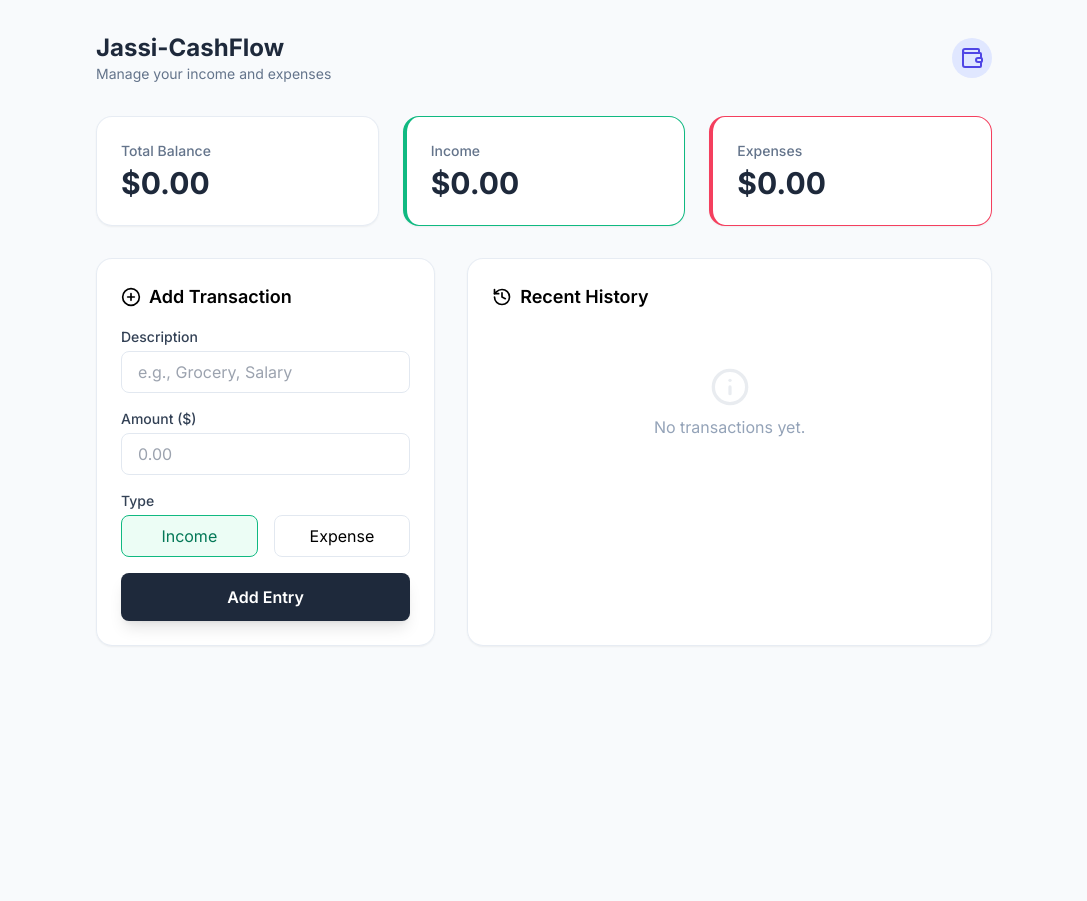
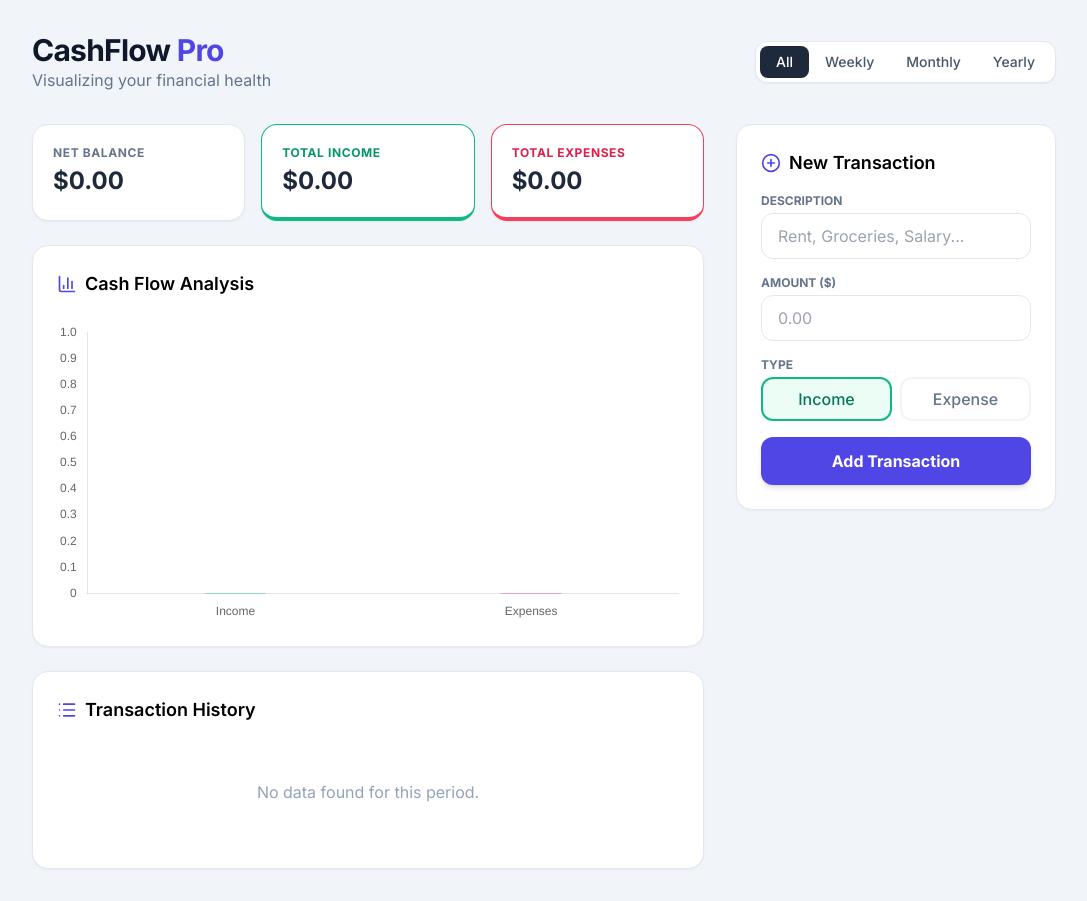
Before and after one commit to subratorb/Fin-app, a plain HTML site: page index.html in a window 1280 px wide. Shown: the whole page, without its empty margins (96-1183 px from the left). Before the commit the page ends 800 px from the top, so only its background shows below. Drawn offline with nearby package versions, Linux system fonts and the light colour scheme.

Commit message:
Upgraded to smart index.html for CashFlow Pro
Updated the title and styling for the finance tracker. Enhanced the layout and improved the transaction form. Changed local storage key for transactions.

```diff
--- a/index.html
+++ b/index.html
@@ -3,192 +3,248 @@
 <head>
     <meta charset="UTF-8">
     <meta name="viewport" content="width=device-width, initial-scale=1.0">
-    <title>Jassi-CashFlow | Personal Finance Tracker</title>
+    <title>CashFlow Pro | Smart Tracker</title>
     <script src="https://cdn.tailwindcss.com"></script>
     <script src="https://unpkg.com/lucide@latest"></script>
+    <script src="https://cdn.jsdelivr.net/npm/chart.js"></script>
     <style>
         @import url('https://fonts.googleapis.com/css2?family=Inter:wght@300;400;500;600;700&display=swap');
-        body { font-family: 'Inter', sans-serif; background-color: #f8fafc; }
-        .glass-card { background: rgba(255, 255, 255, 0.9); backdrop-filter: blur(10px); border: 1px solid rgba(226, 232, 240, 0.8); }
+        body { font-family: 'Inter', sans-serif; background-color: #f1f5f9; }
+        .glass-card { background: white; border: 1px solid #e2e8f0; }
+        .active-filter { background-color: #1e293b !important; color: white !important; }
     </style>
 </head>
 <body class="p-4 md:p-8">
 
-    <div class="max-w-4xl mx-auto">
-        <header class="flex justify-between items-center mb-8">
+    <div class="max-w-5xl mx-auto">
+        <header class="flex flex-col md:flex-row justify-between items-start md:items-center mb-8 gap-4">
             <div>
-                <h1 class="text-2xl font-bold text-slate-800">Jassi-CashFlow</h1>
-                <p class="text-slate-500 text-sm">Manage your income and expenses</p>
+                <h1 class="text-3xl font-bold text-slate-900 tracking-tight">CashFlow <span class="text-indigo-600">Pro</span></h1>
+                <p class="text-slate-500">Visualizing your financial health</p>
             </div>
-            <div class="bg-indigo-100 p-2 rounded-full text-indigo-600">
-                <i data-lucide="wallet"></i>
+
+            <div class="flex bg-white p-1 rounded-xl shadow-sm border border-slate-200">
+                <button onclick="setFilter('all')" id="filter-all" class="px-4 py-1.5 rounded-lg text-sm font-medium text-slate-600 transition-all active-filter">All</button>
+                <button onclick="setFilter('weekly')" id="filter-weekly" class="px-4 py-1.5 rounded-lg text-sm font-medium text-slate-600 transition-all">Weekly</button>
+                <button onclick="setFilter('monthly')" id="filter-monthly" class="px-4 py-1.5 rounded-lg text-sm font-medium text-slate-600 transition-all">Monthly</button>
+                <button onclick="setFilter('yearly')" id="filter-yearly" class="px-4 py-1.5 rounded-lg text-sm font-medium text-slate-600 transition-all">Yearly</button>
             </div>
         </header>
 
-        <div class="grid grid-cols-1 md:grid-cols-3 gap-6 mb-8">
-            <div class="glass-card p-6 rounded-2xl shadow-sm">
-                <p class="text-slate-500 text-sm font-medium mb-1">Total Balance</p>
-                <h2 id="total-balance" class="text-3xl font-bold text-slate-800">$0.00</h2>
-            </div>
-            <div class="glass-card p-6 rounded-2xl shadow-sm border-l-4 border-emerald-500">
-                <p class="text-slate-500 text-sm font-medium mb-1 text-emerald-600">Income</p>
-                <h2 id="total-income" class="text-3xl font-bold text-slate-800">$0.00</h2>
-            </div>
-            <div class="glass-card p-6 rounded-2xl shadow-sm border-l-4 border-rose-500">
-                <p class="text-slate-500 text-sm font-medium mb-1 text-rose-600">Expenses</p>
-                <h2 id="total-expense" class="text-3xl font-bold text-slate-800">$0.00</h2>
-            </div>
-        </div>
+        <div class="grid grid-cols-1 lg:grid-cols-3 gap-8">
 
-        <div class="grid grid-cols-1 lg:grid-cols-5 gap-8">
-            <div class="lg:col-span-2">
+            <div class="lg:col-span-2 space-y-6">
+                <div class="grid grid-cols-1 md:grid-cols-3 gap-4">
+                    <div class="glass-card p-5 rounded-2xl shadow-sm">
+                        <p class="text-slate-500 text-xs font-bold uppercase tracking-wider mb-1">Net Balance</p>
+                        <h2 id="total-balance" class="text-2xl font-bold text-slate-800">$0.00</h2>
+                    </div>
+                    <div class="glass-card p-5 rounded-2xl shadow-sm border-b-4 border-emerald-500">
+                        <p class="text-emerald-600 text-xs font-bold uppercase tracking-wider mb-1">Total Income</p>
+                        <h2 id="total-income" class="text-2xl font-bold text-slate-800">$0.00</h2>
+                    </div>
+                    <div class="glass-card p-5 rounded-2xl shadow-sm border-b-4 border-rose-500">
+                        <p class="text-rose-600 text-xs font-bold uppercase tracking-wider mb-1">Total Expenses</p>
+                        <h2 id="total-expense" class="text-2xl font-bold text-slate-800">$0.00</h2>
+                    </div>
+                </div>
+
+                <div class="glass-card p-6 rounded-2xl shadow-sm">
+                    <h3 class="text-lg font-semibold mb-6 flex items-center gap-2">
+                        <i data-lucide="bar-chart-3" class="w-5 h-5 text-indigo-600"></i> Cash Flow Analysis
+                    </h3>
+                    <div class="relative h-[300px]">
+                        <canvas id="cashflowChart"></canvas>
+                    </div>
+                </div>
+
                 <div class="glass-card p-6 rounded-2xl shadow-sm">
                     <h3 class="text-lg font-semibold mb-4 flex items-center gap-2">
-                        <i data-lucide="plus-circle" class="w-5 h-5"></i> Add Transaction
+                        <i data-lucide="list" class="w-5 h-5 text-indigo-600"></i> Transaction History
+                    </h3>
+                    <div id="transaction-list" class="space-y-3">
+                        </div>
+                    <div id="empty-state" class="hidden text-center py-10 text-slate-400">
+                        <p>No data found for this period.</p>
+                    </div>
+                </div>
+            </div>
+
+            <div class="lg:col-span-1">
+                <div class="glass-card p-6 rounded-2xl shadow-sm sticky top-8">
+                    <h3 class="text-lg font-semibold mb-4 flex items-center gap-2">
+                        <i data-lucide="plus-circle" class="w-5 h-5 text-indigo-600"></i> New Transaction
                     </h3>
                     <form id="transaction-form" class="space-y-4">
                         <div>
-                            <label class="block text-sm font-medium text-slate-700 mb-1">Description</label>
-                            <input type="text" id="description" required placeholder="e.g., Grocery, Salary"
-                                class="w-full px-4 py-2 rounded-lg border border-slate-200 focus:outline-none focus:ring-2 focus:ring-indigo-500 transition-all">
+                            <label class="block text-xs font-bold text-slate-500 uppercase mb-1">Description</label>
+                            <input type="text" id="description" required placeholder="Rent, Groceries, Salary..."
+                                class="w-full px-4 py-2.5 rounded-xl border border-slate-200 focus:ring-2 focus:ring-indigo-500 outline-none transition-all">
                         </div>
                         <div>
-                            <label class="block text-sm font-medium text-slate-700 mb-1">Amount ($)</label>
+                            <label class="block text-xs font-bold text-slate-500 uppercase mb-1">Amount ($)</label>
                             <input type="number" id="amount" step="0.01" required placeholder="0.00"
-                                class="w-full px-4 py-2 rounded-lg border border-slate-200 focus:outline-none focus:ring-2 focus:ring-indigo-500 transition-all">
+                                class="w-full px-4 py-2.5 rounded-xl border border-slate-200 focus:ring-2 focus:ring-indigo-500 outline-none transition-all">
                         </div>
                         <div>
-                            <label class="block text-sm font-medium text-slate-700 mb-1">Type</label>
-                            <div class="flex gap-4">
-                                <label class="flex-1">
+                            <label class="block text-xs font-bold text-slate-500 uppercase mb-1">Type</label>
+                            <div class="flex gap-2">
+                                <label class="flex-1 group">
                                     <input type="radio" name="type" value="income" class="hidden peer" checked>
-                                    <div class="text-center p-2 rounded-lg border border-slate-200 cursor-pointer peer-checked:bg-emerald-50 peer-checked:border-emerald-500 peer-checked:text-emerald-700 transition-all">
+                                    <div class="text-center py-2 rounded-xl border-2 border-slate-100 cursor-pointer peer-checked:border-emerald-500 peer-checked:bg-emerald-50 text-slate-500 peer-checked:text-emerald-700 transition-all font-medium">
                                         Income
                                     </div>
                                 </label>
-                                <label class="flex-1">
+                                <label class="flex-1 group">
                                     <input type="radio" name="type" value="expense" class="hidden peer">
-                                    <div class="text-center p-2 rounded-lg border border-slate-200 cursor-pointer peer-checked:bg-rose-50 peer-checked:border-rose-500 peer-checked:text-rose-700 transition-all">
+                                    <div class="text-center py-2 rounded-xl border-2 border-slate-100 cursor-pointer peer-checked:border-rose-500 peer-checked:bg-rose-50 text-slate-500 peer-checked:text-rose-700 transition-all font-medium">
                                         Expense
                                     </div>
                                 </label>
                             </div>
                         </div>
-                        <button type="submit" class="w-full bg-slate-800 text-white py-3 rounded-lg font-semibold hover:bg-slate-700 transition-colors shadow-lg">
-                            Add Entry
+                        <button type="submit" class="w-full bg-indigo-600 text-white py-3 rounded-xl font-bold hover:bg-indigo-700 transition-all shadow-md active:scale-95">
+                            Add Transaction
                         </button>
                     </form>
                 </div>
             </div>
 
-            <div class="lg:col-span-3">
-                <div class="glass-card p-6 rounded-2xl shadow-sm h-full">
-                    <h3 class="text-lg font-semibold mb-4 flex items-center gap-2">
-                        <i data-lucide="history" class="w-5 h-5"></i> Recent History
-                    </h3>
-                    <ul id="transaction-list" class="space-y-3 max-h-[400px] overflow-y-auto pr-2">
-                        </ul>
-                    <div id="empty-state" class="hidden text-center py-10 text-slate-400">
-                        <i data-lucide="info" class="w-10 h-10 mx-auto mb-2 opacity-20"></i>
-                        <p>No transactions yet.</p>
-                    </div>
-                </div>
-            </div>
         </div>
     </div>
 
     <script>
-        // App State
-        let transactions = JSON.parse(localStorage.getItem('cashflow_data')) || [];
+        let transactions = JSON.parse(localStorage.getItem('cashflow_pro_data')) || [];
+        let currentFilter = 'all';
+        let chartInstance = null;
 
         const form = document.getElementById('transaction-form');
         const list = document.getElementById('transaction-list');
-        const emptyState = document.getElementById('empty-state');
         const balanceEl = document.getElementById('total-balance');
         const incomeEl = document.getElementById('total-income');
         const expenseEl = document.getElementById('total-expense');
 
-        // Initialize Lucide Icons
         lucide.createIcons();
 
+        function setFilter(filter) {
+            currentFilter = filter;
+            document.querySelectorAll('[id^="filter-"]').forEach(btn => btn.classList.remove('active-filter'));
+            document.getElementById(`filter-${filter}`).classList.add('active-filter');
+            updateUI();
+        }
+
+        function getFilteredData() {
+            const now = new Date();
+            return transactions.filter(t => {
+                const tDate = new Date(t.timestamp);
+                if (currentFilter === 'weekly') {
+                    const weekAgo = new Date().setDate(now.getDate() - 7);
+                    return tDate >= weekAgo;
+                } else if (currentFilter === 'monthly') {
+                    return tDate.getMonth() === now.getMonth() && tDate.getFullYear() === now.getFullYear();
+                } else if (currentFilter === 'yearly') {
+                    return tDate.getFullYear() === now.getFullYear();
+                }
+                return true;
+            });
+        }
+
+        function updateChart(filteredData) {
+            const ctx = document.getElementById('cashflowChart').getContext('2d');
+
+            const incomeTotal = filteredData.filter(t => t.type === 'income').reduce((sum, t) => sum + parseFloat(t.amount), 0);
+            const expenseTotal = filteredData.filter(t => t.type === 'expense').reduce((sum, t) => sum + parseFloat(t.amount), 0);
+
+            if (chartInstance) chartInstance.destroy();
+
+            chartInstance = new Chart(ctx, {
+                type: 'bar',
+                data: {
+                    labels: ['Income', 'Expenses'],
+                    datasets: [{
+                        data: [incomeTotal, expenseTotal],
+                        backgroundColor: ['#10b981', '#f43f5e'],
+                        borderRadius: 8,
+                        barThickness: 60
+                    }]
+                },
+                options: {
+                    responsive: true,
+                    maintainAspectRatio: false,
+                    plugins: { legend: { display: false } },
+                    scales: {
+                        y: { beginAtZero: true, grid: { display: false } },
+                        x: { grid: { display: false } }
+                    }
+                }
+            });
+        }
+
         function updateUI() {
+            const filtered = getFilteredData();
             list.innerHTML = '';
-
-            if (transactions.length === 0) {
-                emptyState.classList.remove('hidden');
-            } else {
-                emptyState.classList.add('hidden');
-            }
 
             let income = 0;
             let expense = 0;
 
-            transactions.forEach(t => {
-                const isIncome = t.type === 'income';
-                const amount = parseFloat(t.amount);
+            filtered.sort((a, b) => b.timestamp - a.timestamp).forEach(t => {
+                const isInc = t.type === 'income';
+                const amt = parseFloat(t.amount);
+                isInc ? income += amt : expense += amt;
 
-                if (isIncome) income += amount;
-                else expense += amount;
-
-                const li = document.createElement('li');
-                li.className = 'flex justify-between items-center p-4 rounded-xl border border-slate-100 bg-white shadow-sm hover:shadow-md transition-shadow';
-                li.innerHTML = `
+                const div = document.createElement('div');
+                div.className = 'flex justify-between items-center p-4 bg-slate-50 rounded-xl border border-slate-100 hover:border-indigo-200 transition-all';
+                div.innerHTML = `
                     <div class="flex items-center gap-3">
-                        <div class="p-2 rounded-lg ${isIncome ? 'bg-emerald-100 text-emerald-600' : 'bg-rose-100 text-rose-600'}">
-                            <i data-lucide="${isIncome ? 'trending-up' : 'trending-down'}" class="w-4 h-4"></i>
+                        <div class="w-10 h-10 rounded-full flex items-center justify-center ${isInc ? 'bg-emerald-100 text-emerald-600' : 'bg-rose-100 text-rose-600'}">
+                            <i data-lucide="${isInc ? 'arrow-up-right' : 'arrow-down-right'}" class="w-5 h-5"></i>
                         </div>
                         <div>
-                            <p class="font-medium text-slate-800">${t.description}</p>
-                            <p class="text-xs text-slate-400">${t.date}</p>
+                            <p class="font-semibold text-slate-800">${t.description}</p>
+                            <p class="text-[10px] text-slate-400 font-bold uppercase">${new Date(t.timestamp).toLocaleDateString()}</p>
                         </div>
                     </div>
                     <div class="flex items-center gap-4">
-                        <span class="font-bold ${isIncome ? 'text-emerald-600' : 'text-rose-600'}">
-                            ${isIncome ? '+' : '-'}$${amount.toFixed(2)}
+                        <span class="font-bold ${isInc ? 'text-emerald-600' : 'text-rose-600'}">
+                            ${isInc ? '+' : '-'}$${amt.toFixed(2)}
                         </span>
-                        <button onclick="removeTransaction(${t.id})" class="text-slate-300 hover:text-rose-500 transition-colors">
-                            <i data-lucide="trash-2" class="w-4 h-4"></i>
+                        <button onclick="deleteEntry(${t.id})" class="text-slate-300 hover:text-rose-500 transition-colors">
+                            <i data-lucide="x-circle" class="w-5 h-5"></i>
                         </button>
                     </div>
                 `;
-                list.prepend(li);
+                list.appendChild(div);
             });
 
-            const total = income - expense;
-            balanceEl.innerText = `$${total.toFixed(2)}`;
+            document.getElementById('empty-state').style.display = filtered.length === 0 ? 'block' : 'none';
+            balanceEl.innerText = `$${(income - expense).toFixed(2)}`;
             incomeEl.innerText = `$${income.toFixed(2)}`;
             expenseEl.innerText = `$${expense.toFixed(2)}`;
 
-            // Re-render icons for new elements
+            updateChart(filtered);
             lucide.createIcons();
-            localStorage.setItem('cashflow_data', JSON.stringify(transactions));
+            localStorage.setItem('cashflow_pro_data', JSON.stringify(transactions));
         }
 
-        function addTransaction(e) {
+        form.addEventListener('submit', (e) => {
             e.preventDefault();
-            const desc = document.getElementById('description').value;
-            const amt = document.getElementById('amount').value;
-            const type = document.querySelector('input[name="type"]:checked').value;
-
             const transaction = {
                 id: Date.now(),
-                description: desc,
-                amount: amt,
-                type: type,
-                date: new Date().toLocaleDateString()
+                description: document.getElementById('description').value,
+                amount: document.getElementById('amount').value,
+                type: document.querySelector('input[name="type"]:checked').value,
+                timestamp: Date.now()
             };
+            transactions.push(transaction);
+            form.reset();
+            updateUI();
+        });
 
-            transactions.push(transaction);
-            updateUI();
-            form.reset();
-        }
-
-        window.removeTransaction = function(id) {
+        window.deleteEntry = (id) => {
             transactions = transactions.filter(t => t.id !== id);
             updateUI();
-        }
+        };
 
-        form.addEventListener('submit', addTransaction);
         updateUI();
     </script>
 </body>
```
